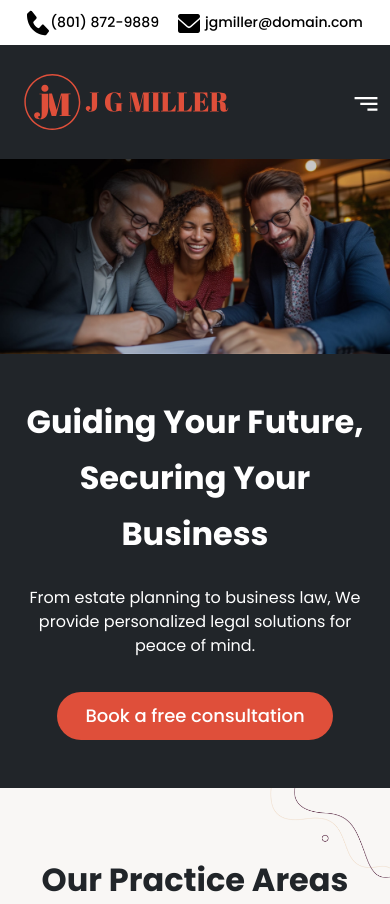
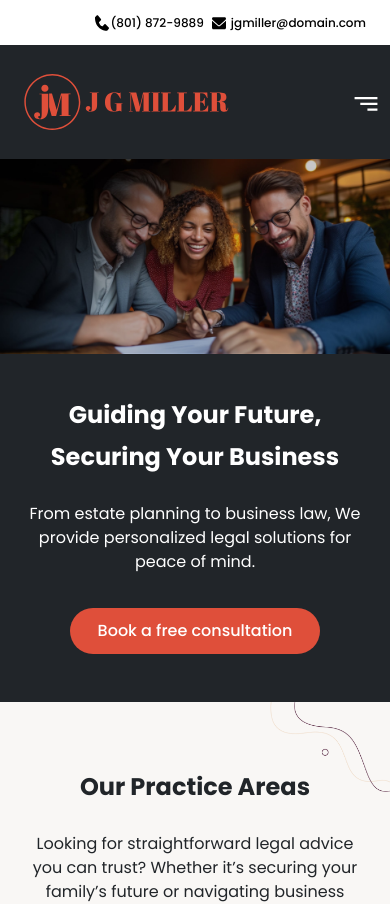
Before and after one commit to developerdeepak/digivito-jgm, a React (Create React App) app: page / in a window 390 px wide. Shown: the top 904 px of the page. Built offline with nearby package versions, Linux system fonts and the light colour scheme.

Commit message:
UI: Fixes for the min device width 320px

```diff
--- a/src/components/pageHeader.js
+++ b/src/components/pageHeader.js
@@ -26,7 +26,7 @@ const PageHeader = () => {
     return (
         <header className="App-header">
             <div className="row contact-row">
-                <div className="col d-flex justify-content-center justify-content-lg-end align-items-center mx-auto mw-1600">
+                <div className="col d-flex justify-content-end align-items-center mx-auto mw-1600">
                     <a href={"tel:" + AppData.contact.phone} className="poppins-medium text-black text-decoration-none d-flex align-items-center contact-phone">
                         <img src={Icons.PhoneIconBlack} className="phone-icon contact-icon" width="22" height="26" alt="phone icon" />
                         <span>{AppData.contact.phone}</span>
--- a/src/scss/_custom.scss
+++ b/src/scss/_custom.scss
@@ -11,7 +11,7 @@
 }
 
 .h2 {
-    font-size: clamp(2rem, -2.5789rem + 6.5789vw, 4rem);
+    font-size: clamp(1.5rem, -2.5789rem + 6.5789vw, 4rem);
     line-height: 1.75;
 
     @include media-breakpoint-up(lg) {
--- a/src/scss/partials/_footer.scss
+++ b/src/scss/partials/_footer.scss
@@ -1,7 +1,7 @@
 .App-footer {
 
     .copyright-text {
-        padding: 24px 48px;
+        padding: 24px 0;
     }
 
     .navigation-row > .col {
@@ -20,10 +20,6 @@
     }
 
     .footer-nav-container {
-        @include media-breakpoint-down(lg) {
-            padding: 0 86px;
-        }
-
         > .row {
             gap: 30px;
         }
@@ -45,6 +41,10 @@
         .nav-item {
             gap: 16px;
             font-size: clamp(0.875rem, 0.7985rem + 0.3265vw, 1.125rem);
+
+            p {
+                max-width: 240px;
+            }
         }
     }
 }
--- a/src/scss/partials/_header.scss
+++ b/src/scss/partials/_header.scss
@@ -1,11 +1,19 @@
 .App-header {
 
     .contact-row .col {
-        gap: 19px;
+        gap: 8px;
         height: 45px;
 
+        @include media-breakpoint-up(sm) {
+            gap: 19px;
+        }
+
         .contact-icon {
-            max-width: 22px;
+            max-width: 14px;
+
+            @include media-breakpoint-up(sm) {
+                max-width: 22px;
+            }
         }
 
         .contact-phone {
@@ -18,7 +26,11 @@
 
         .contact-phone,
         .contact-mail {
-            font-size: 14px;
+            font-size: 12px;
+
+            @include media-breakpoint-up(sm) {
+                font-size: 14px;
+            }
         }
     }
 
--- a/src/scss/partials/components/_bannerSideBySide.scss
+++ b/src/scss/partials/components/_bannerSideBySide.scss
@@ -35,7 +35,11 @@
 
     .cta {
         font-size: clamp(1rem, 0.8469rem + 0.6531vw, 1.5rem);
-        width: clamp(21.9375rem, 19.284rem + 7.055vw, 27.75rem);
+        width: 100%;
+
+        @include media-breakpoint-up(md) {
+            width: clamp(21.9375rem, 19.284rem + 7.055vw, 27.75rem);
+        }
     }
 
     .banner-container {
--- a/src/scss/partials/components/_heroBanner.scss
+++ b/src/scss/partials/components/_heroBanner.scss
@@ -19,9 +19,13 @@
     }
 
     .cta {
-        font-size: 18px;
+        font-size: 16px;
         line-height: 1;
         padding: 15px 28px;
+
+        @include media-breakpoint-up(sm) {
+            font-size: 18px;
+        }
 
         @include media-breakpoint-up(md) {
             font-size: 24px;
```
